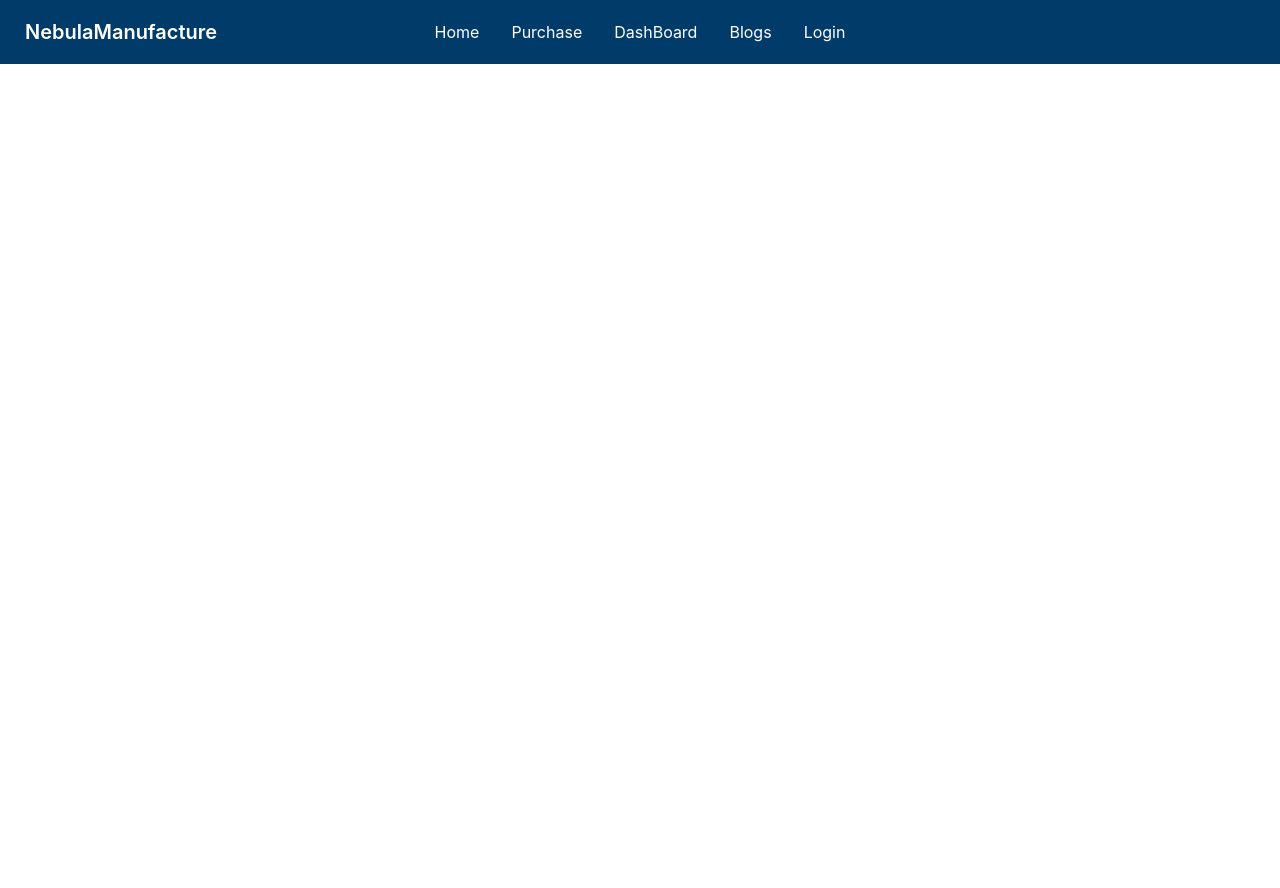
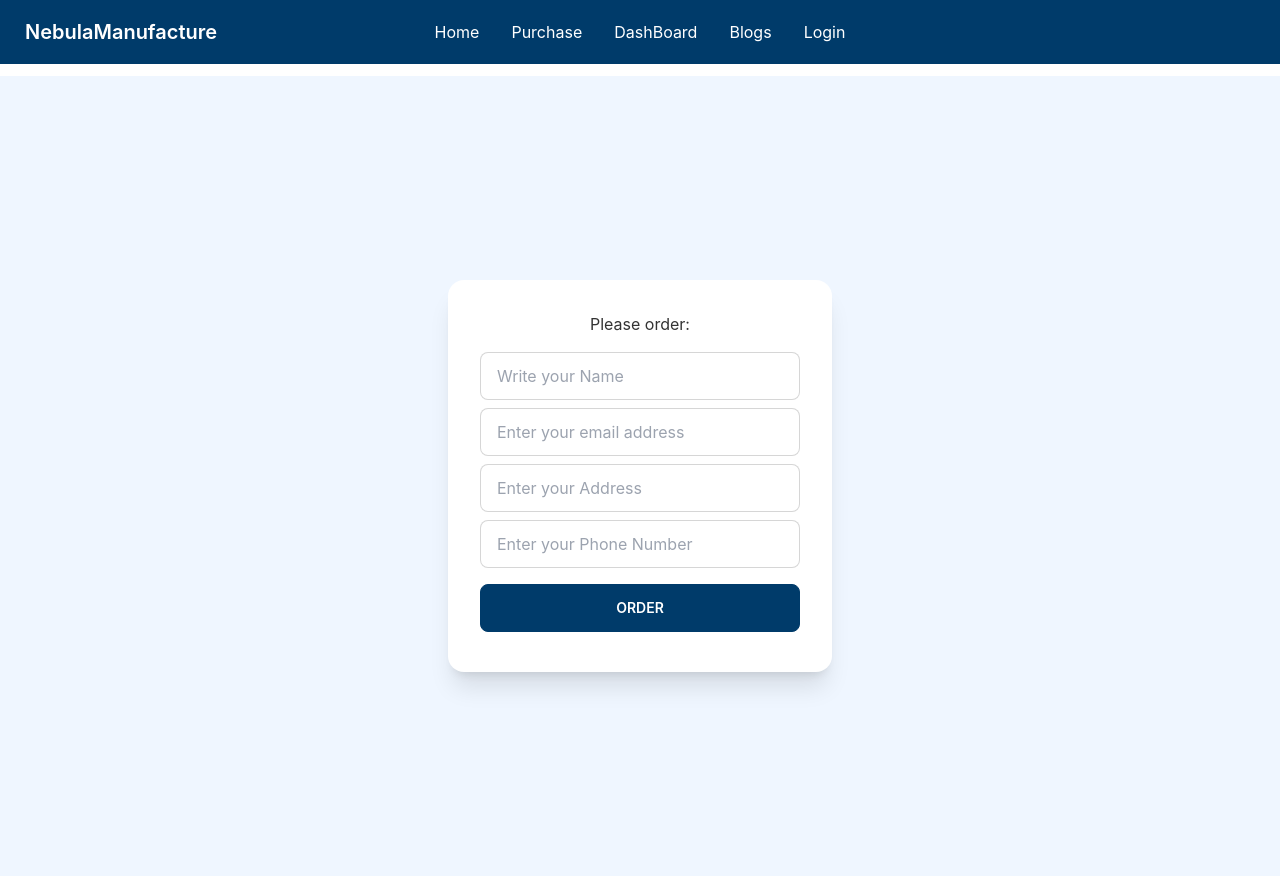
Before and after one commit to SuraiyaMoon/tool-manufacture-client, a React (Create React App) app: page /purchase/1 in a window 1280 px wide. Before the commit the page ends 800 px from the top, so only its background shows below. Built offline with nearby package versions, Linux system fonts and the light colour scheme; no server answers; sample sign-in values are in the browser's storage.

Commit message:
purchase form added

```diff
--- a/src/App.js
+++ b/src/App.js
@@ -17,7 +17,7 @@ function App() {
         <Route path='/' element={<Home />}></Route>
         <Route path='/home' element={<Home />}></Route>
 
-        <Route path='/purchase' element={
+        <Route path='/purchase/:id' element={
           <RequireAuth>
             <Purchase />
           </RequireAuth>
--- /dev/null
+++ b/src/Hooks/usePartDetail.js
@@ -0,0 +1,14 @@
+import { useEffect } from "react";
+import { useState } from "react";
+
+const usePartDetail = id => {
+    const [part, setPart] = useState({})
+    useEffect(() => {
+        fetch(`http://localhost:5000/tools/${id}`)
+            .then(res => res.json())
+            .then(data => setPart(data))
+    }, [id])
+
+    return [part];
+}
+export default usePartDetail;
--- a/src/Hooks/useTools.js
+++ b/src/Hooks/useTools.js
@@ -1,8 +1,11 @@
 import { useEffect, useState } from "react"
 
-const useTools = user => {
+const useTools = () => {
     const [parts, setParts] = useState([]);
     useEffect(() => {
+        fetch('http://localhost:5000/tools')
+            .then(res => res.json())
+            .then(data => setParts(data))
 
 
 
--- a/src/pages/Home/Parts.js
+++ b/src/pages/Home/Parts.js
@@ -1,13 +1,9 @@
 import React, { useEffect, useState } from 'react';
+import useTools from '../../Hooks/useTools';
 import Part from './Part';
 
 const Parts = () => {
-    const [parts, setParts] = useState([]);
-    useEffect(() => {
-        fetch('tools.json')
-            .then(res => res.json())
-            .then(data => setParts(data))
-    }, [])
+    const [parts, setParts] = useTools();
     return (
         <div>
             <h3 className='text-3xl text-primary font-semibold'>Our Provided Products</h3>
--- a/src/pages/Purchase/Purchase.js
+++ b/src/pages/Purchase/Purchase.js
@@ -1,13 +1,61 @@
 import React from 'react';
 import { useParams } from 'react-router-dom';
+import usePartDetail from '../../Hooks/usePartDetail';
+import { useAuthState } from 'react-firebase-hooks/auth';
+import auth from '../../firebase.init';
+
 
 const Purchase = () => {
+
+
     const { id } = useParams()
+    const [part] = usePartDetail(id);
+    const [user, loading] = useAuthState(auth)
+
+    const handlePlaceOrder = e => {
+        e.preventDefault()
+
+        const order = {
+            email: user.email,
+            tool: part.name,
+            address: e.target.address.value,
+            phone: e.target.phoneNumber.value,
+        }
+    }
+
+
+
 
 
     return (
-        <div>
-            <h3>Hello {id}</h3>
+        <div className=' mx-auto my-3'>
+
+            <div className='flex justify-center items-center h-screen bg-blue-50'>
+                <div className="card w-96  bg-base-100 shadow-xl">
+                    <div className="card-body">
+                        <h2>Please order: {part.name}</h2>
+                        <form className='justify-center' onSubmit={handlePlaceOrder} >
+                            <div className="form-control w-full max-w-xs my-2">
+                                <input type="text" placeholder="Write your Name" className="input input-bordered w-full max-w-xs" readOnly />
+
+                            </div>
+                            <div className="form-control w-full max-w-xs my-2">
+                                <input type="email" placeholder="Enter your email address" className="input input-bordered w-full max-w-xs" readOnly />
+
+                            </div>
+                            <div className="form-control w-full max-w-xs my-2">
+                                <input type="text" placeholder="Enter your Address" className="input input-bordered w-full max-w-xs" required />
+
+                            </div>
+                            <div className="form-control w-full max-w-xs my-2 ">
+                                <input type="text" placeholder="Enter your Phone Number" className="input input-bordered w-full max-w-xs" required />
+
+                            </div>
+                            <input className='text-white btn-primary btn w-full max-w-xs my-2' value="Order" type="submit" />
+                        </form>
+                    </div>
+                </div>
+            </div>
 
         </div>
     );
```
Also changed, not shown: public/tools.json (+12 -12 lines).
